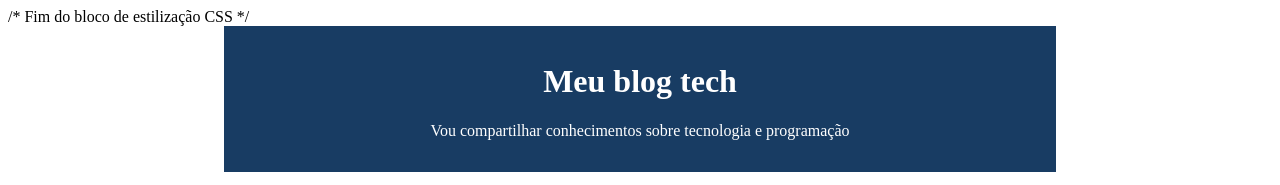
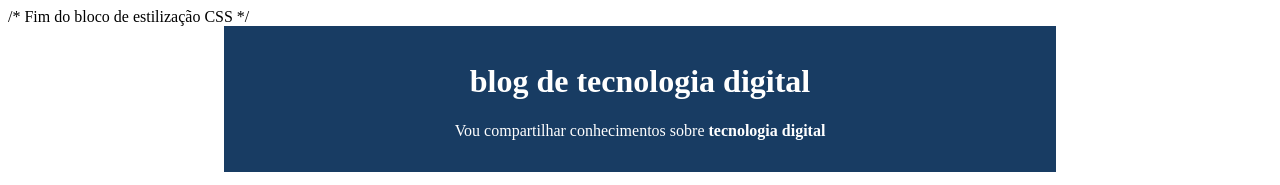
Before and after one commit to danieloggnascimento-bot/BLOG-1E-2026, a plain HTML site: page index.html in a window 1280 px wide. Shown: the top 185 px of the page. Drawn offline with Linux system fonts and the light colour scheme.

Commit message:
Update index.html

```diff
--- a/index.html
+++ b/index.html
@@ -5,7 +5,7 @@
 <head> <!-- Contém metadados, configurações da página e links externos que não aparecem diretamente na tela -->
     <meta charset="UTF-8"> <!-- Define a codificação de caracteres como UTF-8 (permite acentos e caracteres especiais) -->
     <meta name="viewport" content="width=device-width, initial-scale=1.0"> <!-- Garante a responsividade, ajustando o layout ao tamanho da tela do dispositivo -->
-    <title>Blog</title> <!-- Define o título que aparece na aba do navegador -->
+    <title>blog do xhakinha</title> <!-- Define o título que aparece na aba do navegador -->
 
     <style> /* Início do bloco de estilização CSS interno */
 
@@ -53,8 +53,8 @@
 <body> <!-- Início do corpo do documento, onde fica todo o conteúdo visível para o usuário -->
 
     <header> <!-- Seção do topo da página (cabeçalho) -->
-        <h1>Meu blog tech</h1> <!-- Título principal do blog -->
-        <p>Vou compartilhar conhecimentos sobre tecnologia e programação</p> <!-- Descrição do cabeçalho -->
+        <h1>blog de tecnologia digital</h1> <!-- Título principal do blog -->
+        <p>Vou compartilhar conhecimentos sobre <b>tecnologia digital</b></p> <!-- Descrição do cabeçalho -->
     </header>
 
     <main> <!-- Área onde ficam os posts principais do blog -->
```
